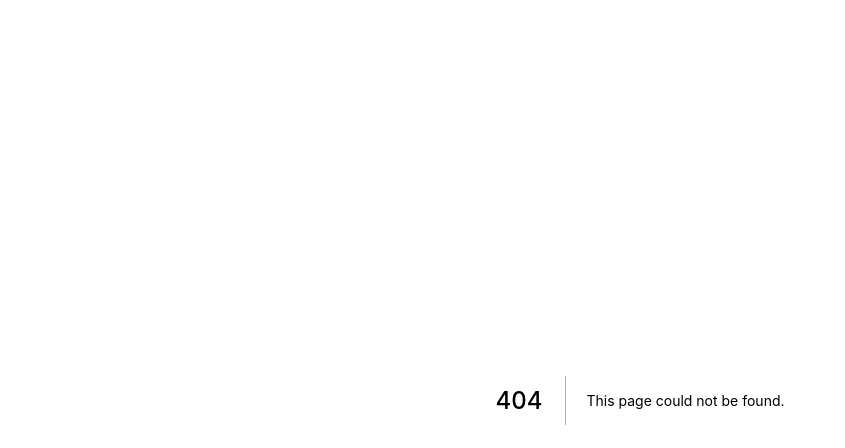
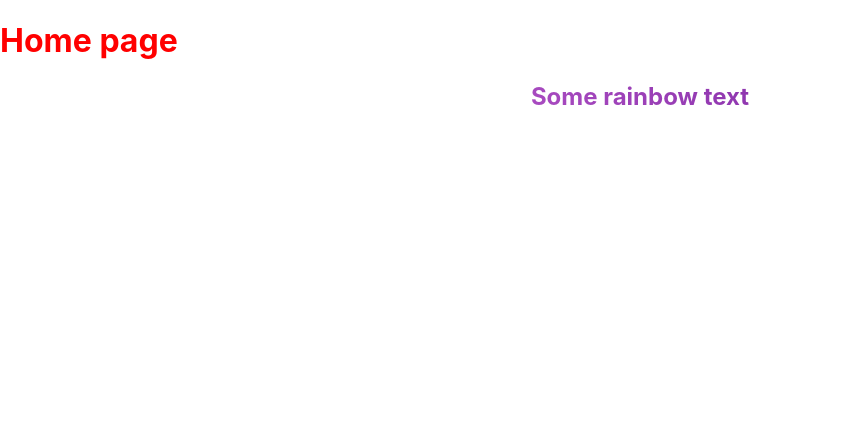
Before and after one commit to seng-fudge/frontend, a Next.js app: page /login in a window 1280 px wide. Before the commit this address had no page. Shown: the top 448 px of the page, without its empty margins (0-845 px from the left). Built offline with nearby package versions, Linux system fonts and the light colour scheme.

Commit message:
feat: added login page

```diff
--- /dev/null
+++ b/pages/login.js
@@ -0,0 +1,12 @@
+import Head from 'next/head'
+import Image from 'next/image'
+import styles from '../styles/Home.module.css'
+
+export default function Home() {
+  return (
+    <main>
+      <h1 className='red_text'>Home page</h1>
+      <h2 className={styles.rainbow_text}>Some rainbow text</h2>
+    </main>
+  );
+}
```
